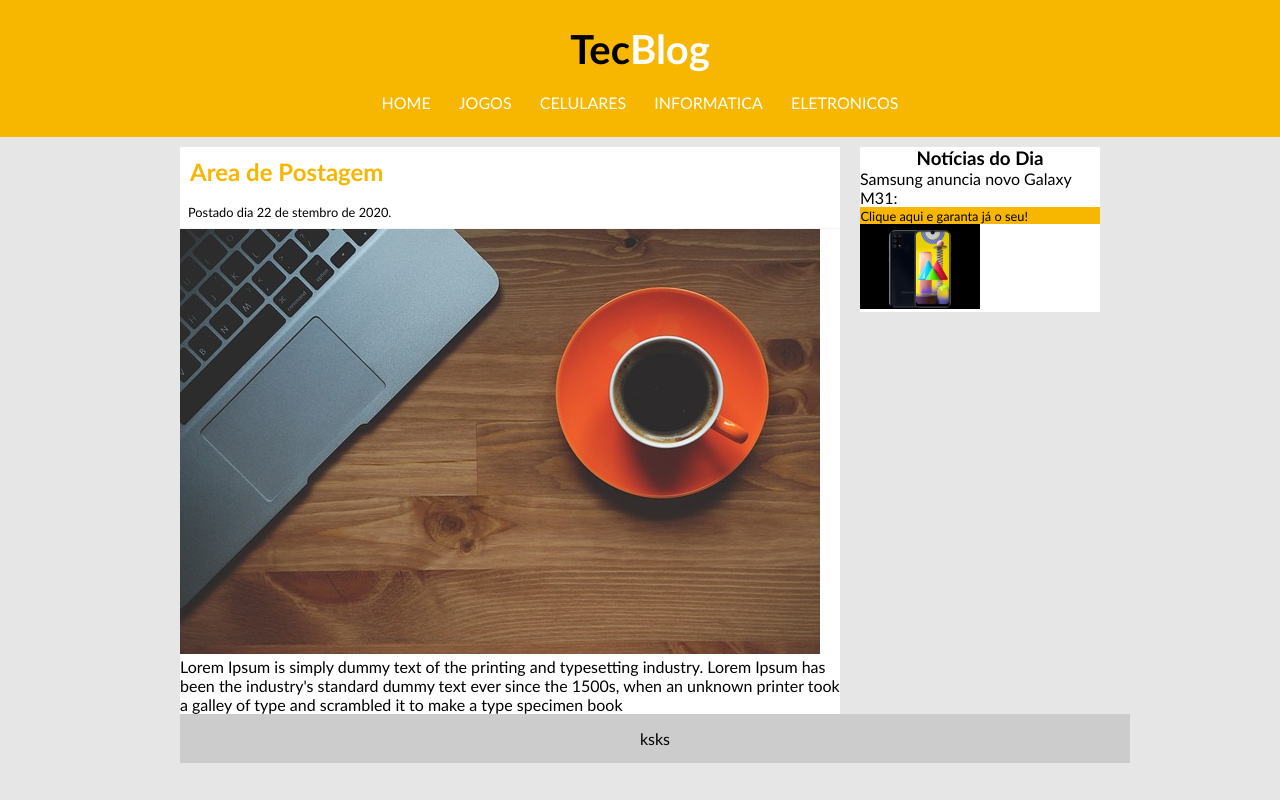
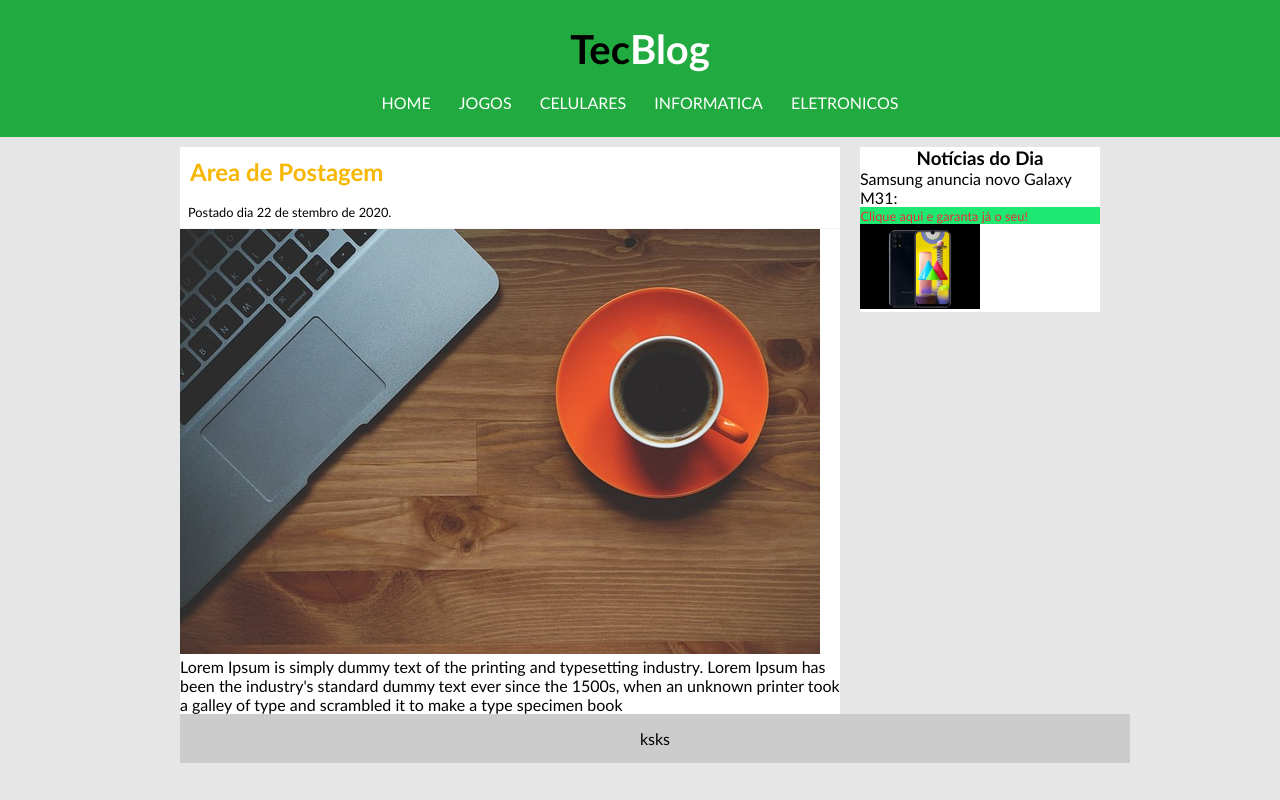
Before and after one commit to Possidone/Projeto-Tec-Blog, a plain HTML site: page index.html in a window 1280 px wide. Drawn offline with Linux system fonts and the light colour scheme.

Commit message:
color-change

```diff
--- a/estilo.css
+++ b/estilo.css
@@ -10,7 +10,7 @@ body{
 }
 
 #area-cabecalho{
-	background-color: #f7b600;
+	background-color: #21aa3f;
 	text-align: center;
 	padding: 15px;
 }
@@ -91,8 +91,8 @@ h3{
 }
 
 #area-lateral a:link, #area-lateral a:visited{
-	color: black;
-	background: #f7b600;
+	color: rgb(230, 49, 49);
+	background: #1ee772;
 	padding: 0.5px;
 	font-size: 0.8em;
 	align-items: center;
```
